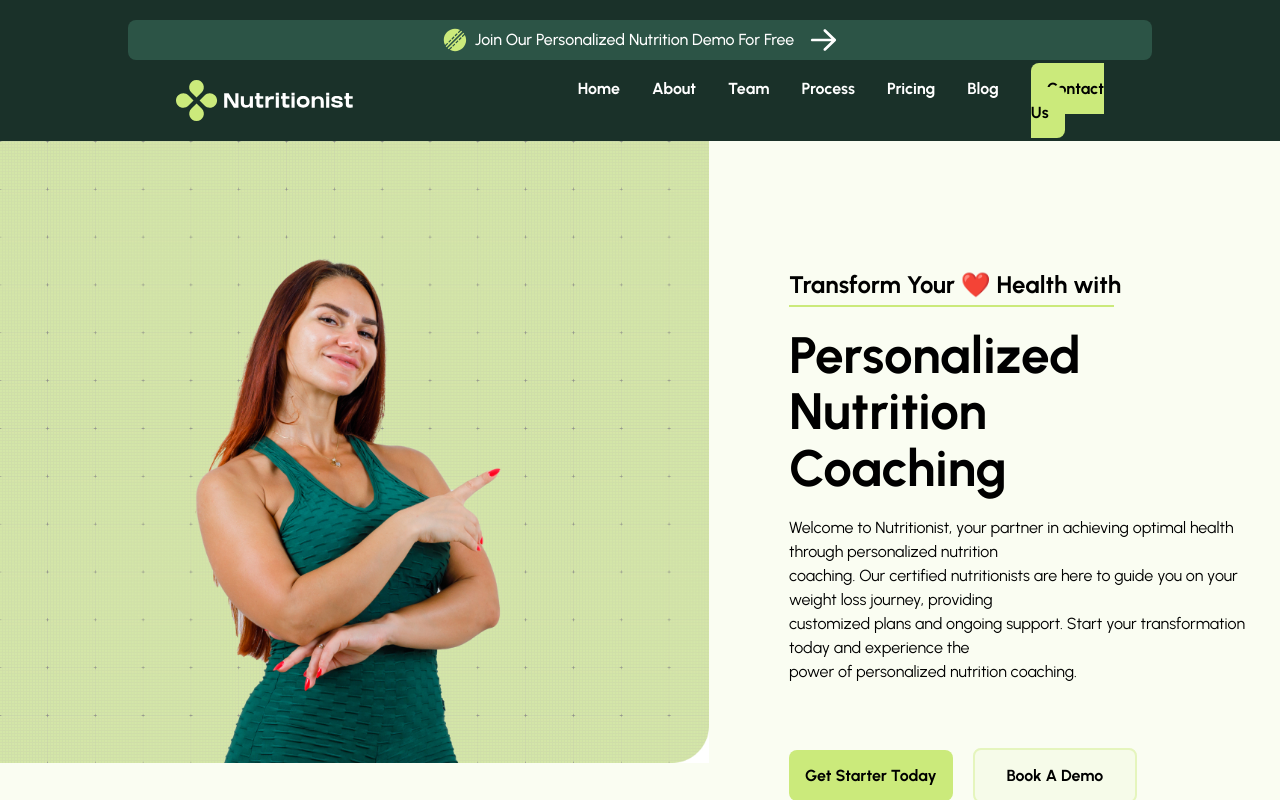
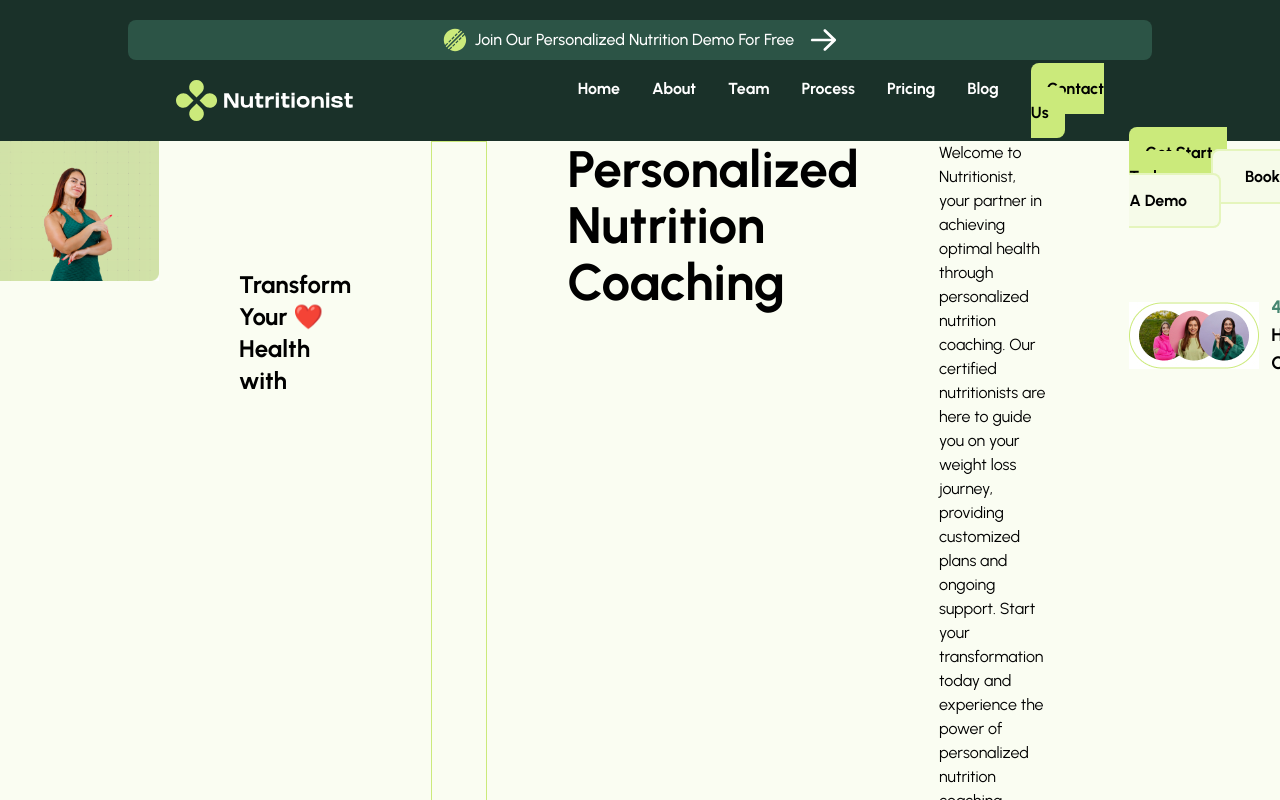
Before and after one commit to SolaKabuta/nutritionist, a React (Vite) app: page / in a window 1280 px wide. Shown: the top 800 px of the page. Built offline with nearby package versions, Linux system fonts and the light colour scheme.

Commit message:
style fixing type error

```diff
--- a/src/components/pages/Home/Homepage.tsx
+++ b/src/components/pages/Home/Homepage.tsx
@@ -7,8 +7,7 @@ import Testimonials from "./Testimonials/Testimonials.tsx";
 import Pricing from "./Pricing/Pricing.tsx";
 import Footer from '../../UI/Footer/Footer.tsx'
 
-// MOBILE
-import bannerAvatars from '../../../assets/images/banner_avatars.svg'
+
 
 
 // import { useState } from 'react'
@@ -28,7 +27,6 @@ const Homepage = () => {
                             src={banner}
                             alt="banner image"/>
                     </div>
-                    <section>
                         <p
                             className={'transform'}>
                             Transform Your ❤️ Health with
@@ -81,7 +79,6 @@ const Homepage = () => {
                                 </a>
                             </div>
                         </div>
-                    </section>
                 </div>
             </div>
 
```
